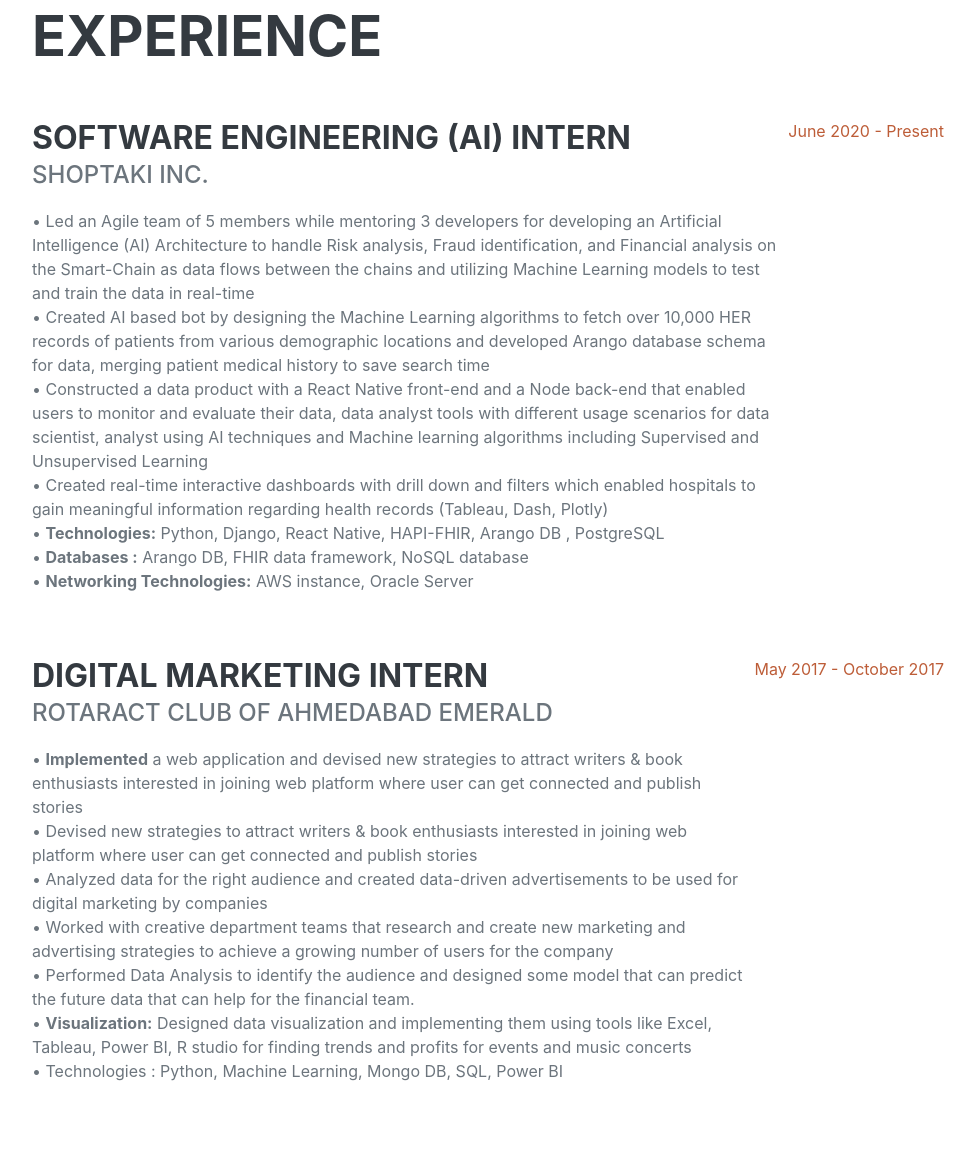
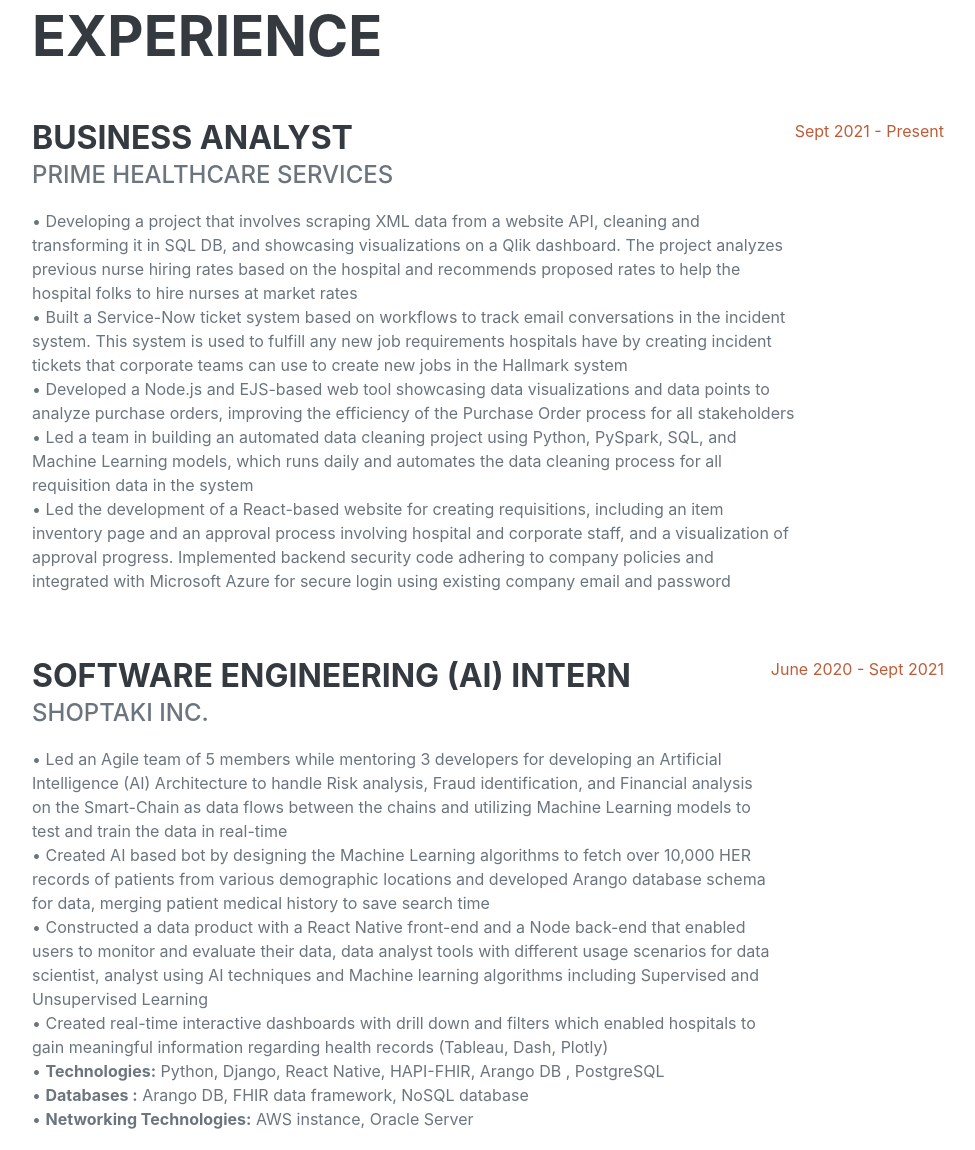
Before and after one commit to KishanTeli/Protfolio, a plain HTML site: page index.html in a window 1280 px wide. Shown: the part 1345-2495 px from the top of the page, without its empty margins (288-1263 px from the left). Drawn offline with nearby package versions, Linux system fonts and the light colour scheme; a web font is replaced by a local one.

Commit message:
Update index.html

```diff
--- a/index.html
+++ b/index.html
@@ -88,6 +88,19 @@
                     <h2 class="mb-5">Experience</h2>
                     <div class="d-flex flex-column flex-md-row justify-content-between mb-5">
                         <div class="flex-grow-1">
+                            <h3 class="mb-0">Business Analyst</h3>
+                            <div class="subheading mb-3">Prime Healthcare Services</div>
+                            <p > • Developing a project that involves scraping XML data from a website API, cleaning and transforming it in SQL DB, and showcasing visualizations on a Qlik dashboard. The project analyzes previous nurse hiring rates based on the hospital and recommends proposed rates to help the hospital folks to hire nurses at market rates
+                                <br>• Built a Service-Now ticket system based on workflows to track email conversations in the incident system. This system is used to fulfill any new job requirements hospitals have by creating incident tickets that corporate teams can use to create new jobs in the Hallmark system
+                                <br>• Developed a Node.js and EJS-based web tool showcasing data visualizations and data points to analyze purchase orders, improving the efficiency of the Purchase Order process for all stakeholders
+                                <br>• Led a team in building an automated data cleaning project using Python, PySpark, SQL, and Machine Learning models, which runs daily and automates the data cleaning process for all requisition data in the system
+                                <br>• Led the development of a React-based website for creating requisitions, including an item inventory page and an approval process involving hospital and corporate staff, and a visualization of approval progress. Implemented backend security code adhering to company policies and integrated with Microsoft Azure for secure login using existing company email and password
+</p>
+                        </div>
+                        <div class="flex-shrink-0"><span class="text-primary">Sept 2021 - Present</span></div>
+                    </div>
+                    <div class="d-flex flex-column flex-md-row justify-content-between mb-5">
+                        <div class="flex-grow-1">
                             <h3 class="mb-0">Software Engineering (AI) Intern</h3>
                             <div class="subheading mb-3">Shoptaki Inc.</div>
                             <p > •	Led an Agile team of 5 members while mentoring 3 developers for developing an Artificial Intelligence (AI) Architecture to handle Risk analysis, Fraud identification, and Financial analysis on the Smart-Chain as data flows between the chains and utilizing Machine Learning models to test and train the data in real-time
@@ -100,7 +113,7 @@
 
 </p>
                         </div>
-                        <div class="flex-shrink-0"><span class="text-primary">June 2020 - Present</span></div>
+                        <div class="flex-shrink-0"><span class="text-primary">June 2020 - Sept 2021</span></div>
                     </div>
                     <div class="d-flex flex-column flex-md-row justify-content-between mb-5">
                         <div class="flex-grow-1">
```
